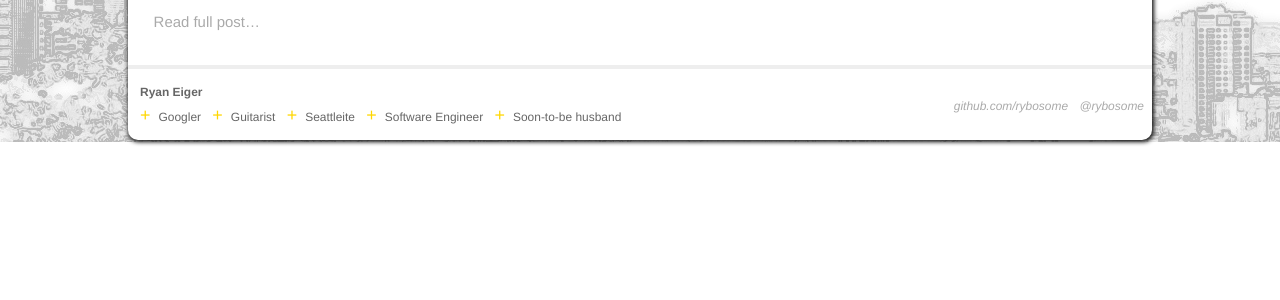
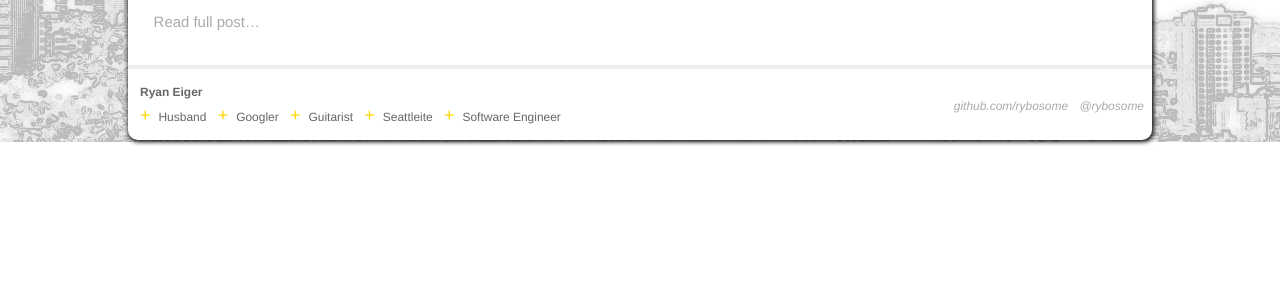
Before and after one commit to rybosome/rybosome.github.io, a Jekyll site: the page built from index.html, in a window 1280 px wide. Shown: the part 758-1058 px from the top of the page. Built offline with Jekyll 4.4.1, drawn with Linux system fonts in a browser that asks for light colours; nearby versions of some CDN libraries; Markdown is read by kramdown in place of the engine named in the settings.

Commit message:
got married

```diff
--- a/_layouts/default.html
+++ b/_layouts/default.html
@@ -35,11 +35,11 @@
           <div class="contact">
             <h3>Ryan Eiger</h3>
             <ul class="about">
+              <li>Husband</li>
               <li>Googler</li>
               <li>Guitarist</li>
               <li>Seattleite</li>
               <li>Software Engineer</li>
-              <li>Soon-to-be husband</li>
             </ul>
           </div>
           <address>
```
